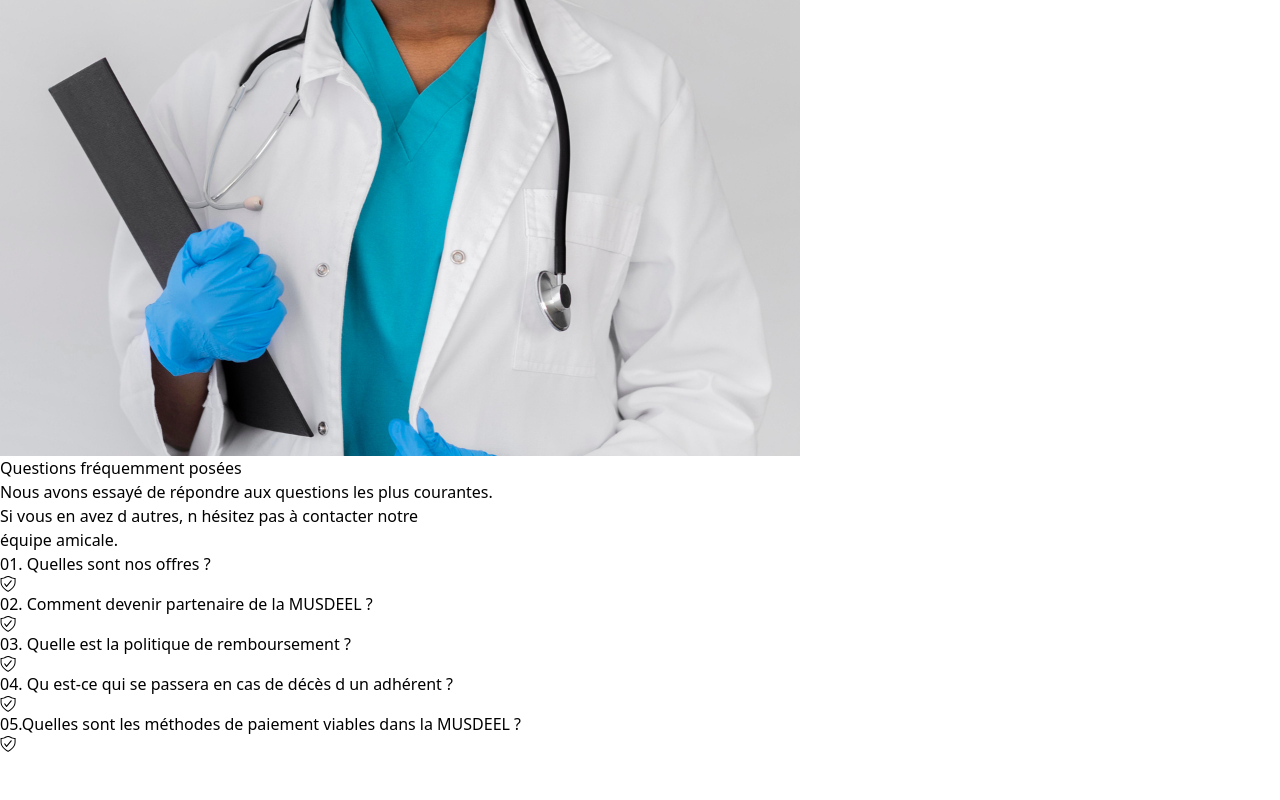
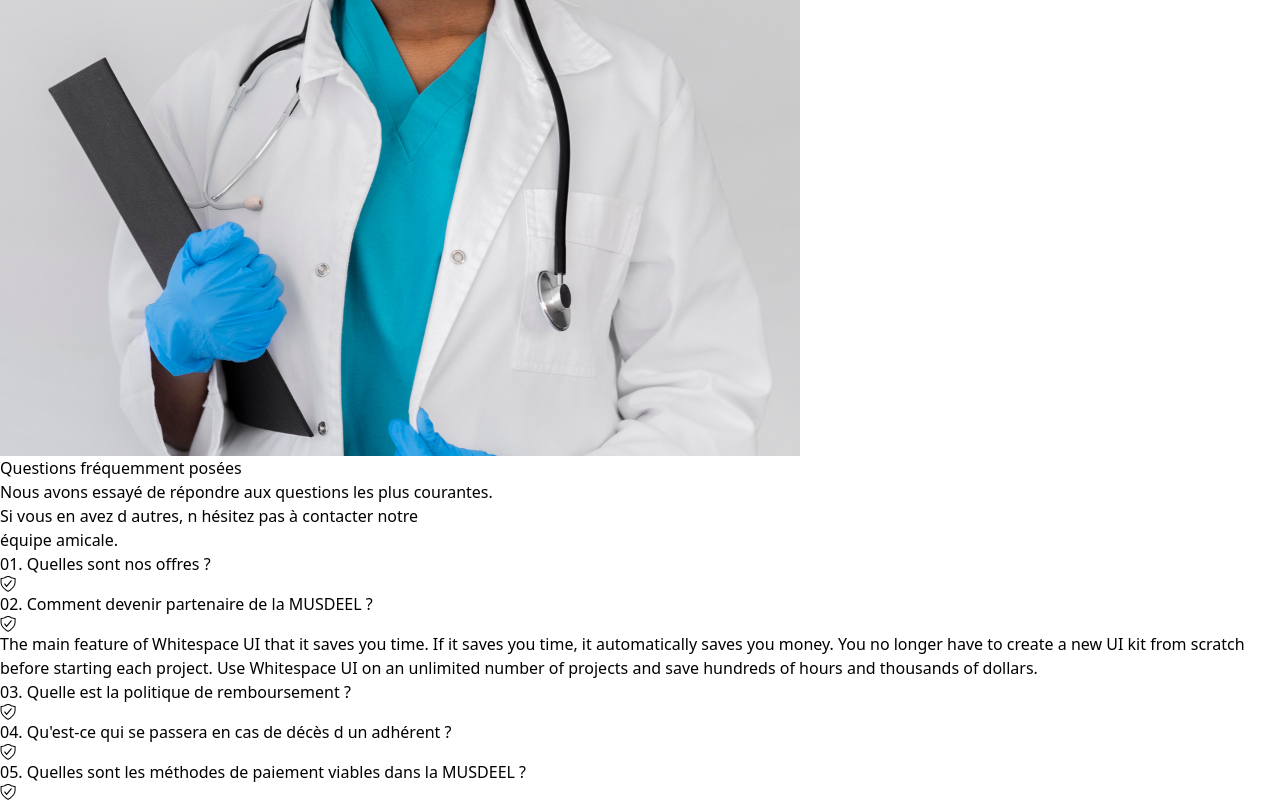
Before and after one commit to rovertnet/Scool, a React (Vite) app: page / in a window 1280 px wide. Shown: the part 3038-3838 px from the top of the page. Before the commit the page ends 3790 px from the top, so only its background shows below. Built offline with nearby package versions, Linux system fonts and the light colour scheme.

Commit message:
another commit

```diff
--- a/src/component/cHome/Question.jsx
+++ b/src/component/cHome/Question.jsx
@@ -20,7 +20,7 @@ const Question = () => {
               01. Quelles sont nos offres ?
               <VscWorkspaceTrusted className=" text-2xl md:text-xl text-green-500" />
             </h2>
-            <div className=""></div>
+            <div className="hidden md:hidden"></div>
           </div>
 
           <div className="border-[1px] border-slate-400 rounded-lg bg-slate-50 ">
@@ -28,7 +28,13 @@ const Question = () => {
               02. Comment devenir partenaire de la MUSDEEL ?
               <VscWorkspaceTrusted className=" text-2xl md:text-xl text-green-500" />
             </h2>
-            <div className=""></div>
+            <div className="hidden md:hidden">
+              The main feature of Whitespace UI that it saves you time. If it
+              saves you time, it automatically saves you money. You no longer
+              have to create a new UI kit from scratch before starting each
+              project. Use Whitespace UI on an unlimited number of projects and
+              save hundreds of hours and thousands of dollars.
+            </div>
           </div>
 
           <div className="border-[1px] border-slate-400 rounded-lg bg-slate-50 ">
@@ -41,18 +47,18 @@ const Question = () => {
 
           <div className="border-[1px] border-slate-400 rounded-lg bg-slate-50 ">
             <h2 className="text-lg md:text-xl font-bold text-black flex justify-between md:px-10 px-10 md:py-5 py-5">
-              04. Qu est-ce qui se passera en cas de décès d un adhérent ?
+              04. Qu'est-ce qui se passera en cas de décès d un adhérent ?
               <VscWorkspaceTrusted className=" text-2xl md:text-xl text-green-500" />
             </h2>
-            <div className=""></div>
+            <div className="hidden md:hidden"></div>
           </div>
 
           <div className="border-[1px] border-slate-400 rounded-lg bg-slate-50 ">
             <h2 className="text-lg md:text-xl font-bold text-black flex justify-between md:px-10 px-10 md:py-5 py-5">
-              05.Quelles sont les méthodes de paiement viables dans la MUSDEEL ?
+              05. Quelles sont les méthodes de paiement viables dans la MUSDEEL ?
               <VscWorkspaceTrusted className=" text-2xl md:text-xl text-green-500" />
             </h2>
-            <div className=""></div>
+            <div className="hidden md:hidden"></div>
           </div>
         </div>
       </div>
```
